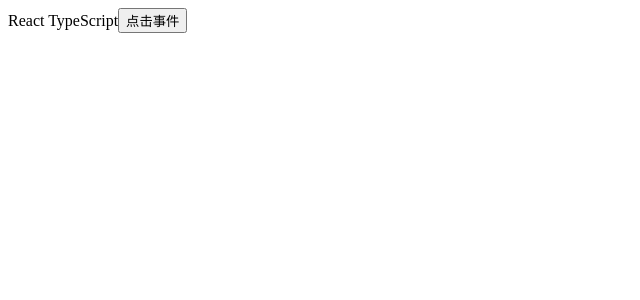
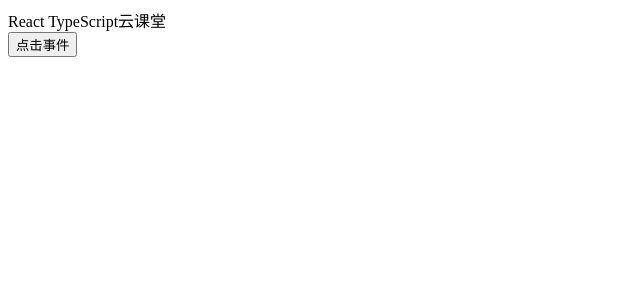
Before and after one commit to luzuoquan/react-typescript-demo, a React app: page / in a window 1280 px wide. Shown: the top 300 px of the page, without its empty margins (0-640 px from the left). Built offline with nearby package versions, Linux system fonts and the light colour scheme.

Commit message:
feat: 添加方法

```diff
--- a/src/containers/home/index.tsx
+++ b/src/containers/home/index.tsx
@@ -1,10 +1,11 @@
 import React, { Component, Dispatch } from 'react';
 import { RouteChildrenProps } from 'react-router';
 import { connect } from 'react-redux';
-import { queryTitle } from '@/models/global';
+import { updateTitle } from '@/models/global';
 
 type IProps = {
-  queryTitle: any,
+  updateTitle: any,
+  globalInfo: any,
 } & RouteChildrenProps;
 
 interface IState {
@@ -16,12 +17,12 @@ type IStateProps = {
 } & IState;
 
 interface IDispatchActionProps {
-  queryTitle: any,
+  updateTitle: any,
   dispatch?: Dispatch<any>,
 }
 
 const mapDispatchToProps: IDispatchActionProps = {
-  queryTitle,
+  updateTitle,
 };
 
 @(connect((state: IStateProps) => ({
@@ -29,14 +30,18 @@ const mapDispatchToProps: IDispatchActionProps = {
 }), mapDispatchToProps) as any)
 export default class Home extends Component<IProps, IState> {
   handleClick: () => void = () => {
-    const { queryTitle } = this.props;
-    queryTitle();
+    const { updateTitle } = this.props;
+    updateTitle('1234');
   };
 
   render() {
+    const { globalInfo: { title } } = this.props;
     return (
       <div>
-        React TypeScript
+        <div>
+          React TypeScript
+          {title}
+        </div>
         <button onClick={this.handleClick} type="button">点击事件</button>
       </div>
     );
--- a/src/models/global/index.ts
+++ b/src/models/global/index.ts
@@ -33,11 +33,10 @@ export default handleActions({
   [mutationTypes.UPDATE_TITLE](state: IGlobalState, action: IAction) {
     return {
       ...state,
-      action: action.payload,
+      title: action.payload,
     };
   },
   [mutationTypes.QUERY_TITLE](state: IGlobalState) {
-    console.log('here');
     return state;
   },
 }, initialState);
```
